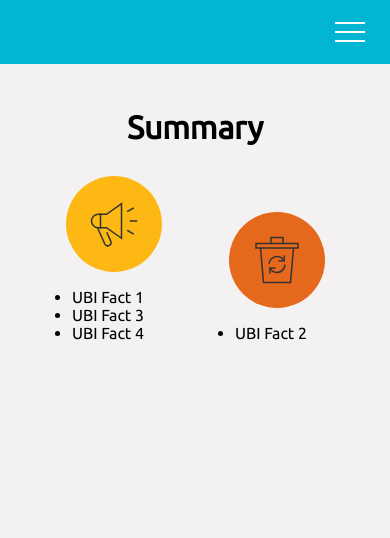
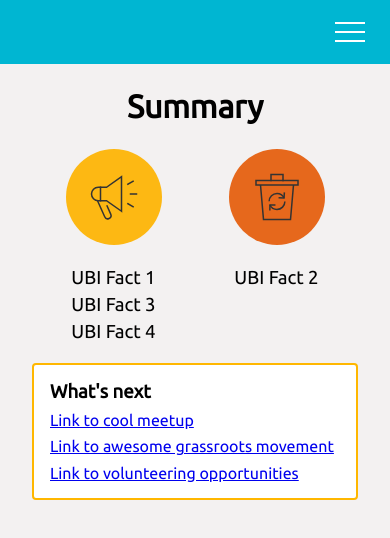
Before and after one commit to astroash/policy-picker, a React (Create React App) app: page /summary in a window 390 px wide. Shown: the top 538 px of the page. Built offline with nearby package versions, Linux system fonts and the light colour scheme.

Commit message:
#17 Add box and responsive lineheight/fontsize

```diff
--- a/src/components/Summary.js
+++ b/src/components/Summary.js
@@ -15,16 +15,21 @@ const Summary= ({snippetUpvotes, snippetDownvotes}) => {
   const downVotesList =  snippetDownvotes.map(voteId => <li>{getSnippetTitle(voteId)}</li>)
   return (
     <div className="mh3">
-      <h1 className="tc">Summary</h1>
-      <section className="w-50 dib">
+      <h1 className="tc ma0 mb3">Summary</h1>
+      <section className="w-50 dib v-top">
         <IconSnippet cssImg="megaphone" />
-        <ul> {upVotesList} </ul>
+        <ul className="list pa0 tc summary__ul"> {upVotesList} </ul>
       </section>
-      <section className="w-50 dib">
+      <section className="w-50 dib v-top">
         <IconSnippet cssImg="bin" />
-        <ul> {downVotesList} </ul>
+        <ul className="list pa0 tc summary__ul"> {downVotesList} </ul>
       </section>
-
+      <section className="ba bw1 b--gold br2 bg-white mr3 dib pa2 w-100">
+        <h3 className="ma2">What's next</h3>
+          <a href="#" className="db ma2">Link to cool meetup</a>
+          <a href="#" className="db ma2">Link to awesome grassroots movement</a>
+          <a href="#" className="db ma2">Link to volunteering opportunities</a>
+      </section>
     </div>
   );
 };
--- a/src/css/App.css
+++ b/src/css/App.css
@@ -35,3 +35,9 @@ body {
 .main {
   padding: 5.5rem 1rem 0.5rem;
 }
+
+/*summary*/
+.summary__ul {
+  font-size: calc(1rem + 0.7vw);
+  line-height: calc(1.2rem + 2vw)
+}
```
